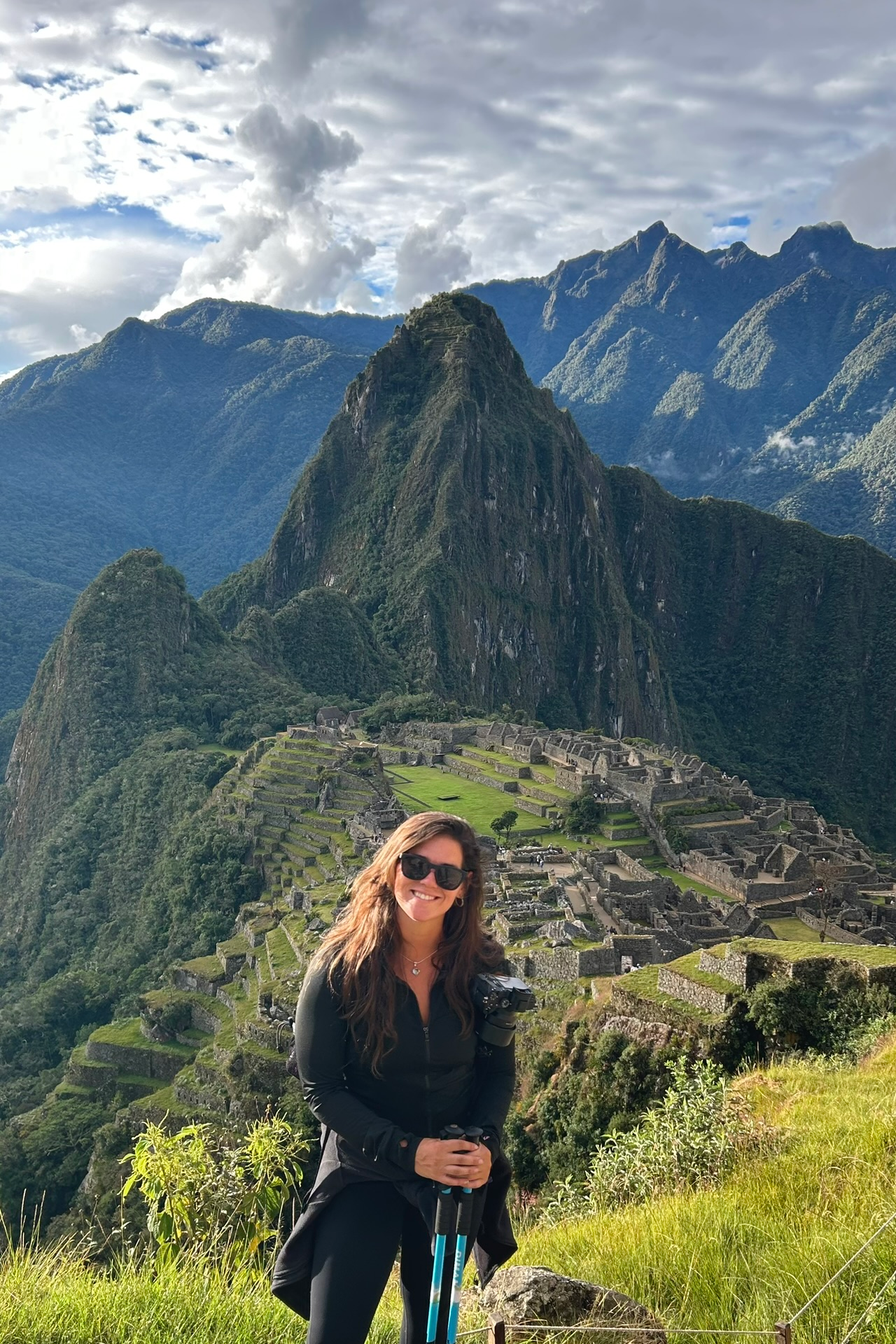
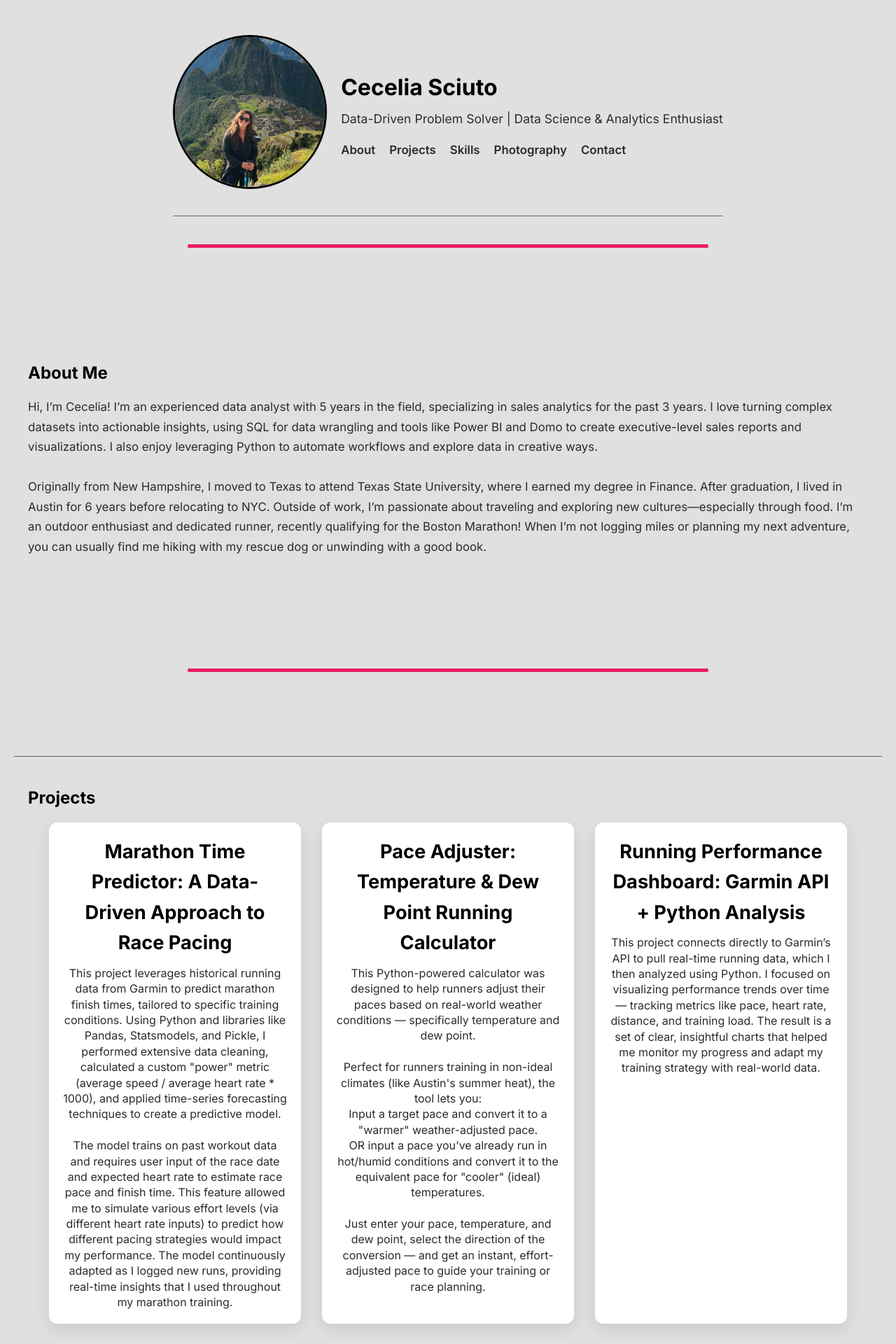
Before and after one commit to ccsciuto/portfolio, a Flask app: page / in a window 1280 px wide; the page is wider, and only the part inside the window is pictured. Shown: the top 1920 px of that part at 70% size. Run offline with Flask 3, Linux system fonts and the light colour scheme.

Commit message:
Updated CSS with darker gray and mobile styling

```diff
--- a/static/style.css
+++ b/static/style.css
@@ -1,179 +1,339 @@
-/* ====== Global Styles ====== */
+/* static/style.css */
+
+@import url('https://fonts.googleapis.com/css2?family=Inter:wght@400;600;700&display=swap');
+
+:root {
+    --background: #e0e0e0;   /* slightly darker grey background */
+    --card: #ffffff;         /* white for cards/sections */
+    --text: #2b2b2b;         /* dark text */
+    --accent: #000000;       /* black for headers, links, borders */
+    --muted: #666666;        /* medium grey */
+}
+
+h1, h2 {
+    color: var(--accent);
+}
+
+a {
+    color: var(--accent);
+}
+
 body {
-  background-color: #2e2e2e; /* darker grey */
-  color: #f5f5f5;
-  font-family: "Helvetica Neue", Arial, sans-serif;
+    font-family: 'Inter', sans-serif;
+    background-color: var(--background);
+    color: var(--text);
+    line-height: 1.6;
+    padding: 20px;
+}
+
+* {
     margin: 0;
     padding: 0;
-  line-height: 1.6;
+    box-sizing: border-box;
 }
 
-.container {
-  width: 85%;
-  max-width: 1000px;
-  margin: 0 auto;
-  padding: 40px 20px;
-  text-align: center;
-}
-
-/* ====== Typography ====== */
-h1, h2, h3 {
-  color: #000; /* black for contrast on gray */
-  margin-bottom: 15px;
+header {
+    display: flex;
+    justify-content: space-between;
+    align-items: center;
+    padding: 10px 0;
+    border-bottom: 1px solid var(--muted);
 }
 
 h1 {
-  font-size: 2.8rem;
-  color: #000; /* black text for professionalism */
+    font-size: 2rem;
 }
 
-p {
-  color: #dcdcdc;
-  font-size: 1.1rem;
-  margin-bottom: 25px;
+h2 {
+    margin-bottom: 15px;
+    color: var(--accent);
 }
 
-/* ====== Navigation ====== */
-nav {
+nav ul {
+    list-style: none;
     display: flex;
-  justify-content: center;
+    gap: 20px;
+}
+
+section {
+    margin: 80px 0;
+    padding: 40px 20px;
+    border-top: 1px solid var(--muted);
+}
+
+section:first-of-type {
+    border-top: none;
+}
+
+footer {
+    text-align: center;
+    padding: 20px 0;
+    color: var(--muted);
+    font-size: 0.9rem;
+    border-top: 1px solid var(--muted);
+    margin-top: 40px;
+}
+
+.hero {
+    display: flex;
     align-items: center;
-  background-color: #3a3a3a;
+    justify-content: space-between;
+    gap: 20px;
     padding: 20px 0;
 }
 
-.nav-links {
-  display: flex;
-  gap: 25px;
-  list-style: none;
-  padding: 0;
-  margin: 0;
+.hero-photo {
+    width: 220px;
+    height: 220px;
+    border-radius: 50%;
+    object-fit: cover;
+    border: 3px solid var(--accent);
+    transition: transform 0.3s ease, box-shadow 0.3s ease;
 }
 
-.nav-links a {
-  color: #000;
+.hero-photo.expanded {
+    transform: scale(2);
+    z-index: 1000;
+    position: relative;
+    box-shadow: 0 0 20px rgba(44, 62, 80, 0.5);
+}
+
+.hero-text h1 {
+  color: var(--accent);
+}
+
+.hero-text p {
+    margin: 5px 0 15px;
+    color: var(--text);
+    font-size: 1.1rem;
+}
+
+nav a {
     text-decoration: none;
-  font-weight: 500;
-  font-size: 1.1rem;
+    color: var(--text);
+    font-weight: 600;
     transition: color 0.3s ease;
 }
 
-.nav-links a:hover {
-  color: #ff6699; /* pink hover effect */
+nav a:hover {
+    color: var(--secondary); /* teal hover */
 }
 
-/* ====== Dividers ====== */
+.photo-wrapper {
+    cursor: pointer;
+    display: inline-block;
+    transition: transform 0.3s ease;
+}
+
+.photo-wrapper img {
+    transition: transform 0.3s ease, box-shadow 0.3s ease;
+}
+
+.photo-wrapper img.expanded {
+    transform: scale(2);
+    z-index: 1000;
+    position: relative;
+    box-shadow: 0 0 20px rgba(22, 160, 133, 0.5); /* teal glow */
+}
+
+p, ul {
+    color: var(--text);
+    font-size: 1.05rem;
+    line-height: 1.7;
+}
+
+.project-grid {
+    display: flex;
+    gap: 30px;
+    justify-content: center;
+    flex-wrap: wrap;
+}
+
+.project-card {
+    background-color: var(--card);
+    padding: 20px;
+    border-radius: 12px;
+    width: 30%;
+    min-width: 300px;
+    text-align: center;
+    text-decoration: none;
+    color: var(--text);
+    box-shadow: 0 8px 25px rgba(0, 0, 0, 0.1);
+    transition: transform 0.3s ease, box-shadow 0.3s ease;
+}
+
+.project-card:hover {
+    transform: translateY(-5px);
+    box-shadow: 0 12px 30px rgba(0, 0, 0, 0.15);
+}
+
+.project-card h3 {
+    font-size: 1.7rem;
+    font-weight: bold;
+    color: var(--accent);
+    margin-bottom: 10px;
+}
+
+.project-card p {
+    font-size: 1rem;
+    color: var(--text);
+    line-height: 1.4;
+}
+
+html {
+    scroll-behavior: smooth;
+}
+
+body {
+    display: flex;
+    flex-direction: column;
+    align-items: center;
+    justify-content: flex-start;
+    min-height: 100vh;
+    background-color: var(--background);
+    color: var(--text);
+    padding: 20px;
+}
+
+#container1 h1 {
+    text-align: center;
+    margin-bottom: 10px;
+    font-size: 1.7rem;
+    color: var(--accent);
+}
+
+#bottom_div2 p {
+    text-align: center;
+    max-width: 600px;
+    margin: 10px auto 30px auto;
+}
+
+.calculator {
+    background-color: var(--card);
+    padding: 20px 10px;
+    border-radius: 12px;
+    box-shadow: 0 8px 15px rgba(0,0,0,0.1);
+    display: flex;
+    flex-direction: column;
+    align-items: center;
+    gap: 8px;
+    max-width: 350px;
+    width: 100%;
+}
+
+.calculator label {
+    font-size: 0.9rem;
+    margin-bottom: 0px;
+}
+
+.calculator input {
+    background-color: #f0f0f0;
+    color: #333333;
+    font-size: 1rem;
+    padding: 10px 20px;
+    border: 1px solid #aaa;
+    border-radius: 8px;
+    margin-bottom: 1px;
+    width: 100%;
+    transition: border-color 0.3s ease;
+}
+
+.calculator input:focus {
+    outline: none;
+    border-color: var(--secondary);  /* teal focus */
+    box-shadow: 0 0 0 3px rgba(22, 160, 133, 0.2);
+}
+
+.calculator button {
+    margin-top: 5px;
+    padding: 8px 14px;
+    border: none;
+    border-radius: 8px;
+    background-color: var(--accent);
+    color: white;
+    cursor: pointer;
+    transition: background 0.3s ease;
+}
+
+.calculator button:hover {
+    background-color: var(--secondary); /* teal hover */
+}
+
 .section-divider {
   border: none;
-  height: 2px;
-  background-color: #ff6699;
-  margin: 40px 0;
+  height: 5px;
+  background-color: #e91e63; /* teal divider */
   width: 60%;
-  margin-left: auto;
-  margin-right: auto;
+  margin: 40px auto;
   border-radius: 2px;
 }
 
-/* ====== Photo Gallery ====== */
-.photo-gallery {
-  display: grid;
-  grid-template-columns: repeat(auto-fit, minmax(200px, 1fr));
-  gap: 15px;
-  margin-top: 20px;
+.coming-soon-container {
+    max-width: 800px;
+    margin: 100px auto;
+    padding: 40px 40px;
+    background-color: var(--card);
+    color: var(--text);
+    border: 3px solid var(--accent);
+    border-radius: 8px;
+    text-align: center;
+    box-shadow: 0 4px 20px rgba(0, 0, 0, 0.1);
+    position: relative;
+    z-index: 4;
 }
 
-.photo-gallery img {
-  width: 100%;
-  height: auto;
-  border-radius: 12px;
-  box-shadow: 0 4px 10px rgba(0,0,0,0.4);
-  transition: transform 0.3s ease, box-shadow 0.3s ease;
+.coming-soon-container h1 {
+    font-size: 2rem;
+    margin-bottom: 20px;
+    color: var(--accent);
 }
 
-.photo-gallery img:hover {
-  transform: scale(1.03);
-  box-shadow: 0 6px 16px rgba(0,0,0,0.5);
+.coming-soon-container p {
+    font-size: 1rem;
+    margin-bottom: 20px;
 }
 
-/* ====== Footer ====== */
-footer {
-  text-align: center;
-  padding: 20px;
-  font-size: 0.9rem;
-  color: #bbb;
-  border-top: 1px solid #444;
+.soon-tag {
+    display: inline-block;
+    background-color: var(--secondary);
+    color: white;
+    padding: 8px 16px;
+    margin-top: 10px;
+    border-radius: 30px;
+    font-weight: bold;
 }
 
-/* ====== Buttons ====== */
-button, .btn {
-  background-color: #ff6699;
-  color: white;
-  border: none;
-  padding: 10px 20px;
-  font-size: 1rem;
-  border-radius: 8px;
-  cursor: pointer;
-  transition: background-color 0.3s ease;
+#container1 {
+    font-size: 2rem;
+    color: var(--accent);
+    font-weight: 700;
+    text-align: center;
+    margin-bottom: 20px;
 }
 
-button:hover, .btn:hover {
-  background-color: #ff4d88;
+#bottom_div2 {
+    text-align: center;
+    font-size: 1rem;
+    padding: 15px 15px;
+    color: var(--text);
 }
 
-/* ====== Responsive Design ====== */
-@media (max-width: 1024px) {
-  .container {
-    width: 90%;
-    padding: 30px 10px;
+.photo-scroll-wrapper {
+  overflow-x: auto;
+  white-space: nowrap;
+  padding: 20px;
+  background-color: var(--card);
+  border-radius: 8px;
 }
 
-  nav {
-    flex-wrap: wrap;
+.photo-scroll img {
+  height: 200px;
+  margin-right: 10px;
+  border-radius: 8px;
+  transition: transform 0.3s ease;
 }
 
-  h1 {
-    font-size: 2.2rem;
+.photo-scroll img:hover {
+  transform: scale(1.05);
+  box-shadow: 0 0 12px rgba(22, 160, 133, 0.5); /* teal glow */
 }
-}
-
-@media (max-width: 768px) {
-  .nav-links {
-    flex-direction: column;
-    gap: 15px;
-  }
-
-  .photo-gallery {
-    grid-template-columns: repeat(auto-fit, minmax(140px, 1fr));
-  }
-
-  h1 {
-    font-size: 1.8rem;
-  }
-
-  p {
-    font-size: 1rem;
-  }
-}
-
-@media (max-width: 480px) {
-  body {
-    line-height: 1.5;
-  }
-
-  h1 {
-    font-size: 1.5rem;
-  }
-
-  nav {
-    padding: 15px 0;
-  }
-
-  .photo-gallery {
-    grid-template-columns: repeat(auto-fit, minmax(120px, 1fr));
-    gap: 10px;
-  }
-
-  .section-divider {
-    width: 70%;
-  }
-}
```
Lines whose indentation alone changed are shown as unchanged.
